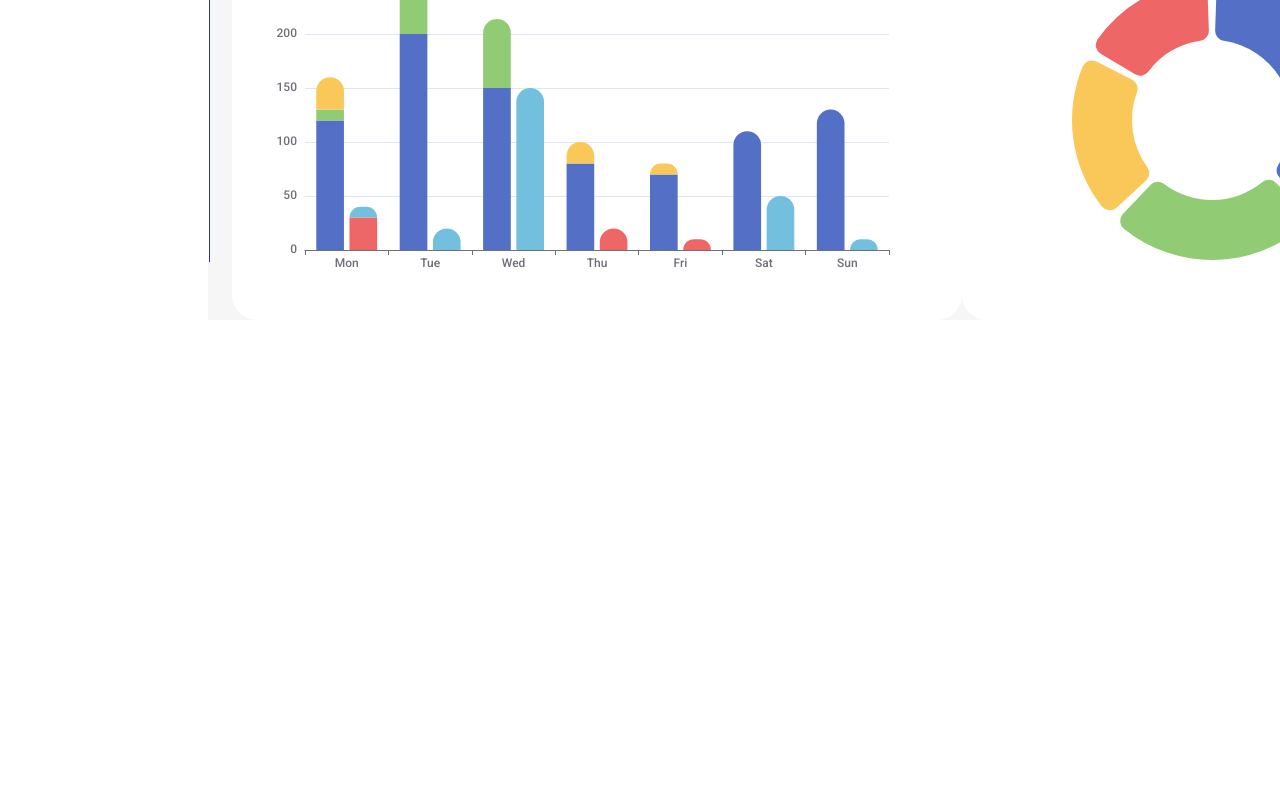
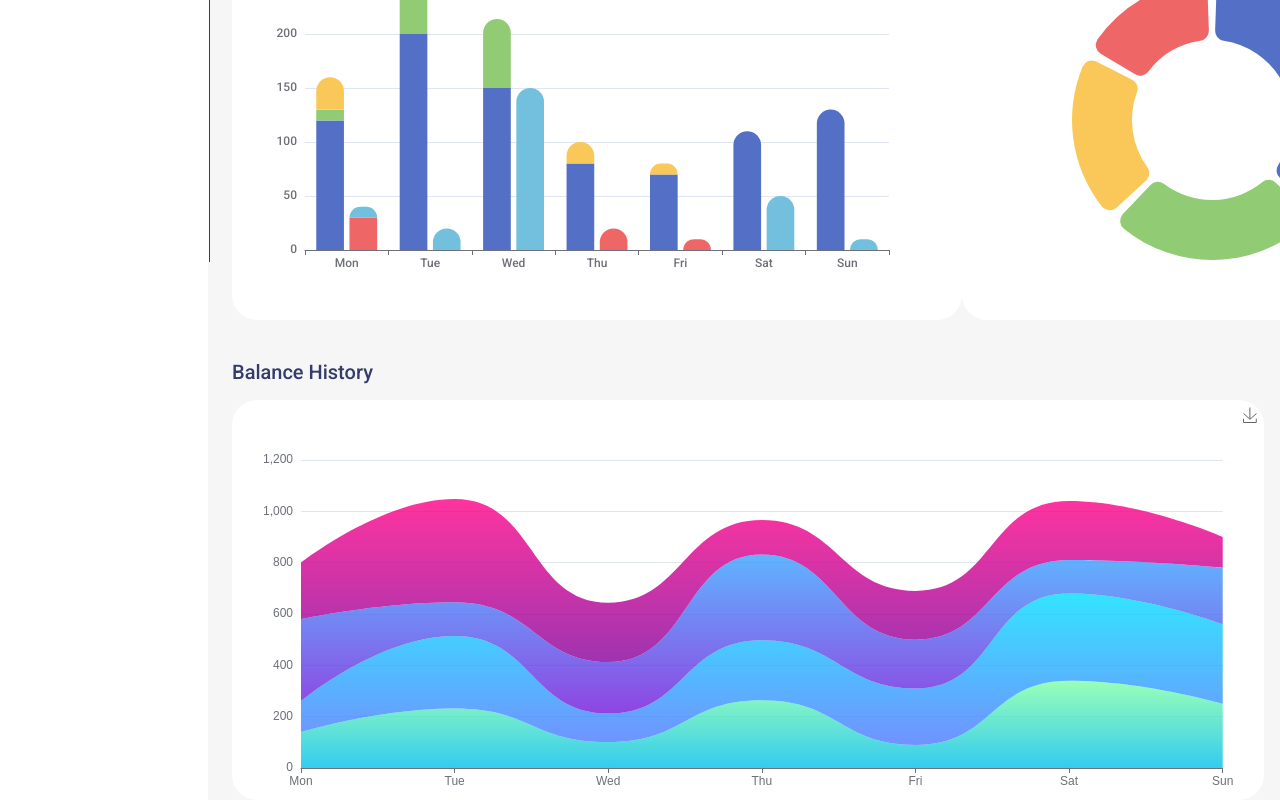
Before and after one commit to mohammadfaramarzi1/bank-dashboard-react, a React (Vite) app: page / in a window 1280 px wide. Shown: the part 538-1338 px from the top of the page. Before the commit the page ends 858 px from the top, so only its background shows below. Built offline with nearby package versions, Linux system fonts and the light colour scheme.

Commit message:
feat: BalanceChart

```diff
--- /dev/null
+++ b/src/components/BalanceChart/BalanceChart.jsx
@@ -0,0 +1,145 @@
+import React, { useEffect, useRef } from "react";
+import { Box, Typography } from "@mui/material";
+import * as echarts from "echarts";
+
+function BalanceChart() {
+  const chartRef = useRef(null);
+  useEffect(() => {
+    if (!chartRef.current) return;
+    const myChart = echarts.init(chartRef.current);
+
+    const option = {
+      color: ["#80FFA5", "#00DDFF", "#37A2FF", "#FF0087", "#FFBF00"],
+      tooltip: {
+        trigger: "axis",
+        axisPointer: {
+          type: "cross",
+          label: {
+            backgroundColor: "#6a7985",
+          },
+        },
+      },
+      toolbox: {
+        feature: {
+          saveAsImage: {},
+        },
+      },
+      grid: {
+        left: "3%",
+        right: "4%",
+        bottom: "3%",
+        containLabel: true,
+      },
+      xAxis: [
+        {
+          type: "category",
+          boundaryGap: false,
+          data: ["Mon", "Tue", "Wed", "Thu", "Fri", "Sat", "Sun"],
+        },
+      ],
+      yAxis: [
+        {
+          type: "value",
+        },
+      ],
+      series: [
+        {
+          name: "Jan",
+          type: "line",
+          stack: "Total",
+          smooth: true,
+          lineStyle: { width: 0 },
+          showSymbol: false,
+          areaStyle: {
+            opacity: 0.8,
+            color: new echarts.graphic.LinearGradient(0, 0, 0, 1, [
+              { offset: 0, color: "rgb(128, 255, 165)" },
+              { offset: 1, color: "rgb(1, 191, 236)" },
+            ]),
+          },
+          emphasis: { focus: "series" },
+          data: [140, 232, 101, 264, 90, 340, 250],
+        },
+        {
+          name: "Feb",
+          type: "line",
+          stack: "Total",
+          smooth: true,
+          lineStyle: { width: 0 },
+          showSymbol: false,
+          areaStyle: {
+            opacity: 0.8,
+            color: new echarts.graphic.LinearGradient(0, 0, 0, 1, [
+              { offset: 0, color: "rgb(0, 221, 255)" },
+              { offset: 1, color: "rgb(77, 119, 255)" },
+            ]),
+          },
+          emphasis: { focus: "series" },
+          data: [120, 282, 111, 234, 220, 340, 310],
+        },
+        {
+          name: "March",
+          type: "line",
+          stack: "Total",
+          smooth: true,
+          lineStyle: { width: 0 },
+          showSymbol: false,
+          areaStyle: {
+            opacity: 0.8,
+            color: new echarts.graphic.LinearGradient(0, 0, 0, 1, [
+              { offset: 0, color: "rgb(55, 162, 255)" },
+              { offset: 1, color: "rgb(116, 21, 219)" },
+            ]),
+          },
+          emphasis: { focus: "series" },
+          data: [320, 132, 201, 334, 190, 130, 220],
+        },
+        {
+          name: "Apr",
+          type: "line",
+          stack: "Total",
+          smooth: true,
+          lineStyle: { width: 0 },
+          showSymbol: false,
+          areaStyle: {
+            opacity: 0.8,
+            color: new echarts.graphic.LinearGradient(0, 0, 0, 1, [
+              { offset: 0, color: "rgb(255, 0, 135)" },
+              { offset: 1, color: "rgb(135, 0, 157)" },
+            ]),
+          },
+          emphasis: { focus: "series" },
+          data: [220, 402, 231, 134, 190, 230, 120],
+        },
+      ],
+    };
+
+    myChart.setOption(option);
+    return () => myChart.dispose();
+  }, []);
+
+  return (
+    <Box component="div" sx={{mt: 5}}>
+      <Typography
+        variant="span"
+        component="p"
+        fontSize={20}
+        fontFamily="Roboto Medium"
+        mb={2}
+      >
+        Balance History
+      </Typography>
+      <div
+        ref={chartRef}
+        style={{
+          width: "100%",
+          height: "400px",
+          backgroundColor: "#fff",
+          borderRadius: 25,
+        }}
+      ></div>
+    </Box>
+  );
+}
+
+export default BalanceChart;
--- a/src/layouts/Haeder/Header.jsx
+++ b/src/layouts/Haeder/Header.jsx
@@ -23,7 +23,8 @@ function Header() {
         alignItems: "center",
         borderBottom: 1,
         borderColor: "#343C6A",
-        backgroundColor: "#fff"
+        backgroundColor: "#fff",
+        zIndex: 10
       }}
     >
       <Typography
--- a/src/pages/Dashboard/Dashboard.jsx
+++ b/src/pages/Dashboard/Dashboard.jsx
@@ -3,6 +3,7 @@ import CardsInfo from "../../components/CardsInfo/CardsInfo";
 import { Box } from "@mui/material";
 import Calender from "../../components/Calender/Calender";
 import WeekCharts from "../../components/WeekCharts/WeekCharts";
+import BalanceChart from "../../components/BalanceChart/BalanceChart";
 
 function Dashboard() {
   return (
@@ -19,6 +20,7 @@ function Dashboard() {
         <Calender />
       </Box>
       <WeekCharts />
+      <BalanceChart />
     </Box>
   );
 }
```
